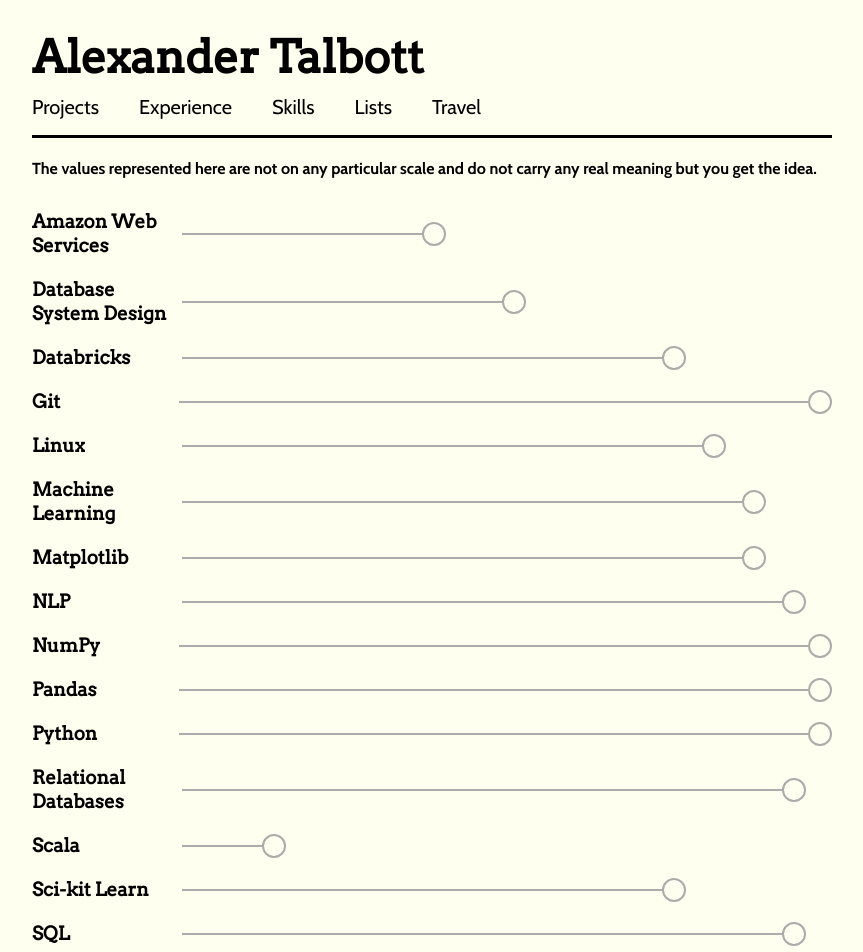
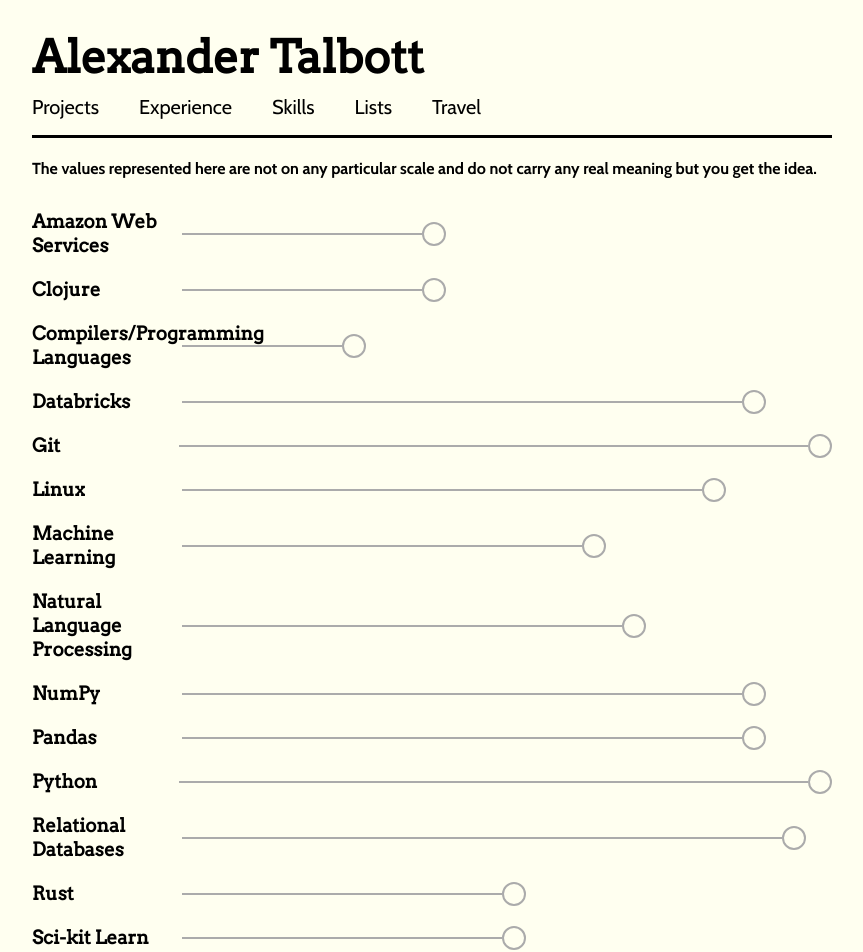
Before and after one commit to amtalb/amtalb.github.io, a Next.js app: page /skills in a window 1280 px wide. Shown: the top 952 px of the page, without its empty margins (208-1071 px from the left). Built offline with nearby package versions, Linux system fonts and the light colour scheme.

Commit message:
updated skills and fixed dependency issue

```diff
--- a/pages/skills.js
+++ b/pages/skills.js
@@ -9,19 +9,20 @@
         <div style={{ display: "flex", width: "100%" }}>
             <div style={{ display: "flex", flexFlow: "column", flexGrow: "1" }}>
                 <Skill name="Amazon Web Services" width="30%"></Skill>
-                <Skill name="Database System Design" width="40%"></Skill>
-                <Skill name="Databricks" width="60%"></Skill>
+                <Skill name="Clojure" width="30%"></Skill>
+                <Skill name="Compilers/Programming Languages" width="20%"></Skill>
+                <Skill name="Databricks" width="70%"></Skill>
                 <Skill name="Git" width="80%"></Skill>
                 <Skill name="Linux" width="65%"></Skill>
-                <Skill name="Machine Learning" width="70%"></Skill>
-                <Skill name="Matplotlib" width="70%"></Skill>
-                <Skill name="NLP" width="75%"></Skill>
-                <Skill name="NumPy" width="80%"></Skill>
-                <Skill name="Pandas" width="80%"></Skill>
+                <Skill name="Machine Learning" width="50%"></Skill>
+                <Skill name="Natural Language Processing" width="55%"></Skill>
+                <Skill name="NumPy" width="70%"></Skill>
+                <Skill name="Pandas" width="70%"></Skill>
                 <Skill name="Python" width="80%"></Skill>
                 <Skill name="Relational Databases" width="75%"></Skill>
-                <Skill name="Scala" width="10%"></Skill>
-                <Skill name="Sci-kit Learn" width="60%"></Skill>
+                <Skill name="Rust" width="40%"></Skill>
+                <Skill name="Sci-kit Learn" width="40%"></Skill>
+                <Skill name="Spark/PySpark" width="70%"></Skill>
                 <Skill name="SQL" width="75%"></Skill>
             </div>
         </div>
```
Also changed, not shown: package.json (+7 -0 lines), 1 other file (tests, documents, lock files or other folders).
